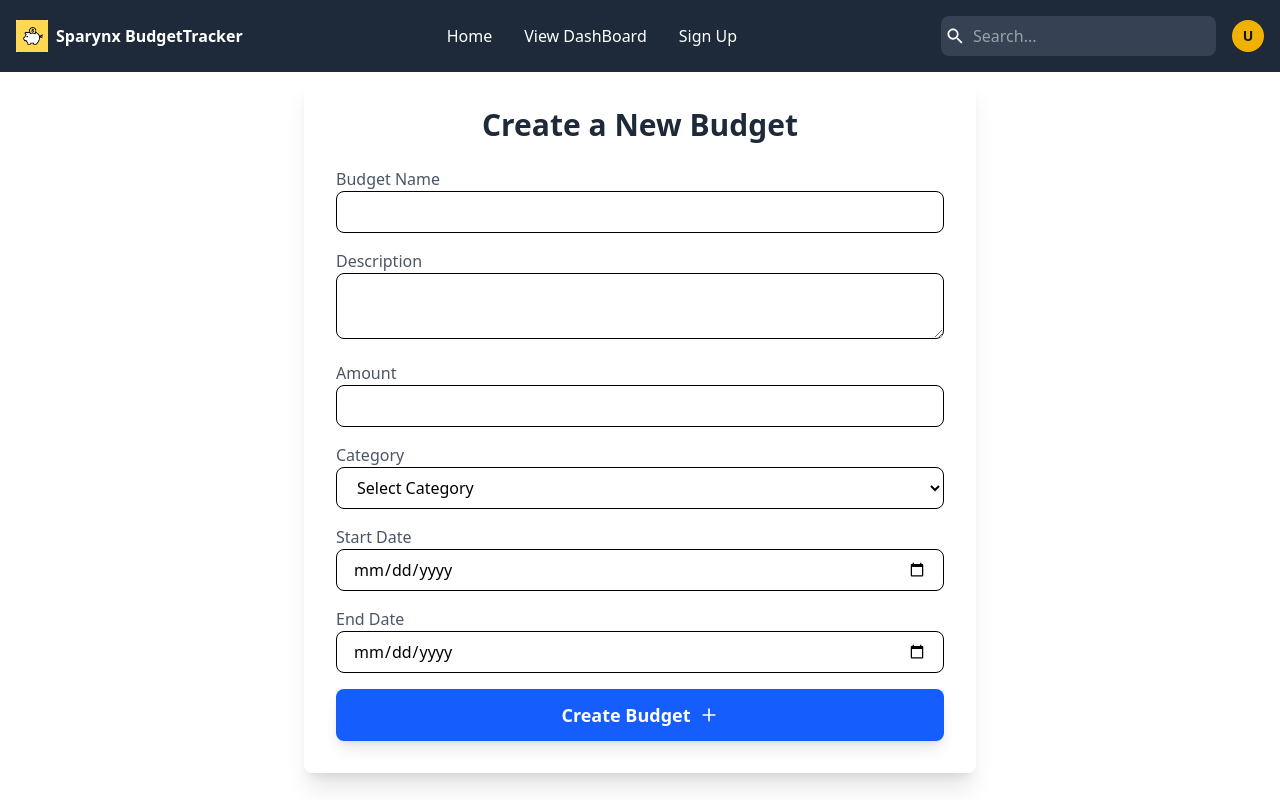
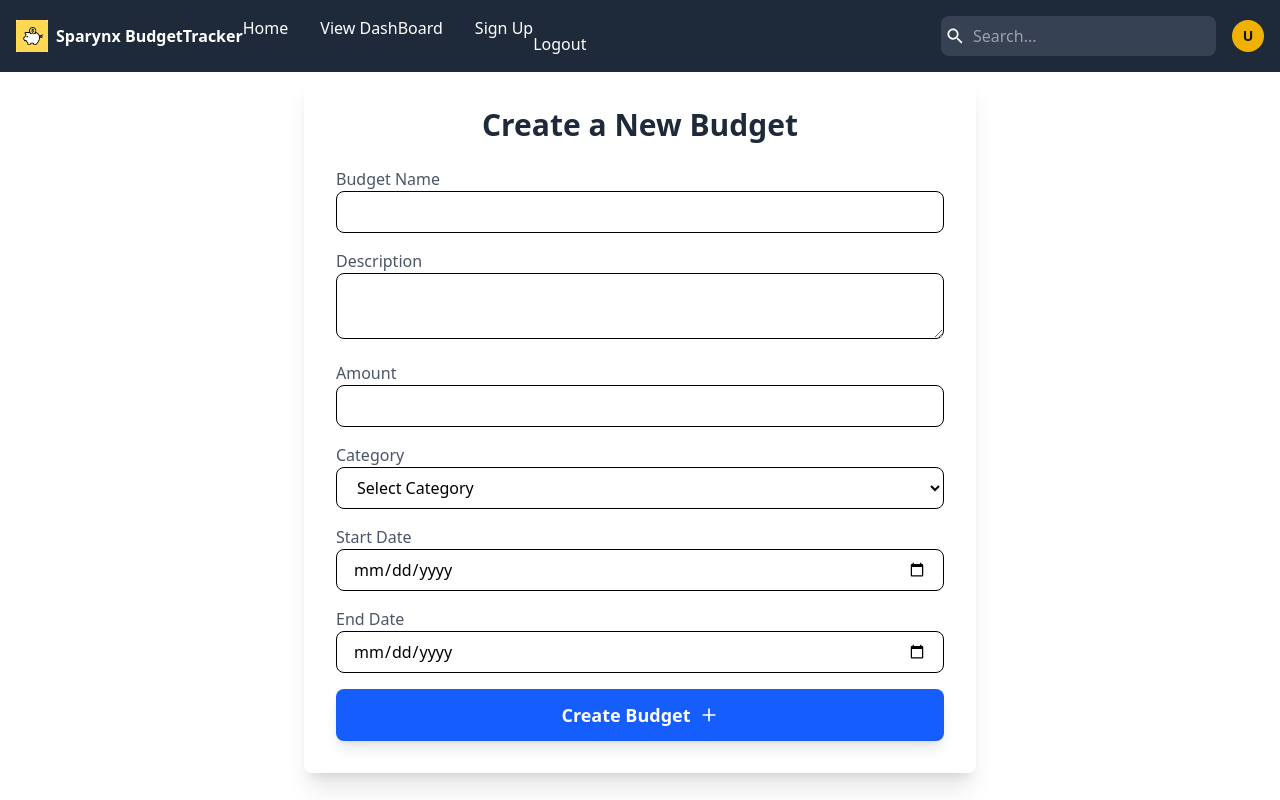
Before and after one commit to sparynx/sparynx-tracker-client, a React (Vite) app: page /newbudgets in a window 1280 px wide. Shown: the top 800 px of the page. Built offline with nearby package versions, Linux system fonts and the light colour scheme; no server answers; sample sign-in values are in the browser's storage.

Commit message:
updated navbar

```diff
--- a/src/components/Navbar.jsx
+++ b/src/components/Navbar.jsx
@@ -15,21 +15,23 @@ const Navbar = () => {
   const [isDropdownOpen, setIsDropdownOpen] = useState(false);
   const [isMenuOpen, setIsMenuOpen] = useState(false);
   const navigate = useNavigate();
-  const { currentUser, logOut } = useAuth();
+  const { currentUser, logOut } = useAuth(); // Get the current user from Firebase Auth
 
   // Function to extract initials from email
   const getInitials = (email) => {
     if (!email) return "";
-    const namePart = email.split("@")[0];
-    const words = namePart.split(/[.\-_]/);
-    return words.map((word) => word.charAt(0).toUpperCase()).join("");
+    const namePart = email.split("@")[0]; // Get the part before "@"
+    const words = namePart.split(/[.\-_]/); // Split by dot, hyphen, or underscore
+    return words.map((word) => word.charAt(0).toUpperCase()).join(""); // Extract initials
   };
 
   const handleLogOut = () => {
+    // Handle logout
+    console.log("Logging out...");
     logOut();
     setIsDropdownOpen(false);
-    setIsMenuOpen(false);
-    navigate("/");
+    setIsMenuOpen(false); // Close mobile menu on logout
+    navigate("/"); // Redirect to Home
   };
 
   return (
@@ -44,25 +46,42 @@ const Navbar = () => {
         </Link>
       </div>
 
-      {/* Mobile Menu Button */}
+      {/* Mobile Menu Button and User Icon */}
       <div className="lg:hidden flex items-center space-x-4">
+        {/* Hamburger Menu Button */}
         <button
           onClick={() => setIsMenuOpen(!isMenuOpen)}
           className="w-8 h-8 flex items-center justify-center"
         >
           {isMenuOpen ? <FaTimes size={24} /> : <FaBars size={24} />}
         </button>
+
+        {/* User Icon (Initials or Login) */}
+        {currentUser ? (
+          <div className="w-8 h-8 flex items-center justify-center rounded-full bg-yellow-500 text-gray-900 font-bold text-sm">
+            {getInitials(currentUser.email)}
+          </div>
+        ) : (
+          <Link to="/signin" className="flex items-center space-x-1 text-white hover:text-gray-600 transition">
+            <HiOutlineUser className="size-6" />
+            <span className="text-sm font-medium">Login</span>
+          </Link>
+        )}
       </div>
 
-      {/* Middle Links (Desktop) */}
-      <div className={`lg:flex flex-1 justify-center ${isMenuOpen ? "flex" : "hidden"} flex-col lg:flex-row lg:static fixed bg-gray-800 lg:bg-transparent w-full lg:w-auto p-4 lg:p-0`}>
-        <ul className="flex flex-col lg:flex-row gap-4 lg:gap-8">
+      {/* Middle Links */}
+      <div
+        className={`${
+          isMenuOpen ? "translate-x-0" : "-translate-x-full"
+        } lg:translate-x-0 lg:flex flex-grow justify-center lg:static fixed lg:bg-transparent bg-gray-800 lg:shadow-none shadow-lg top-16 left-0 right-0 bottom-0 lg:bottom-auto lg:w-auto w-64 p-4 lg:p-0 transition-transform duration-300 ease-in-out`}
+      >
+        <ul className="flex flex-col lg:flex-row gap-4 lg:gap-8 whitespace-nowrap">
           {navbarItems.map((item) => (
             <li key={item.name}>
               <Link
                 to={item.href}
                 className="text-white hover:underline hover:text-gray-400 transition duration-300 ease-in-out"
-                onClick={() => setIsMenuOpen(false)}
+                onClick={() => setIsMenuOpen(false)} // Close menu on click
               >
                 {item.name}
               </Link>
@@ -70,10 +89,10 @@ const Navbar = () => {
           ))}
         </ul>
 
-        {/* Logout Button in Mobile Menu */}
+        {/* Logout Button in Mobile Sidebar */}
         {currentUser && (
           <button
-            className="mt-4 lg:hidden w-full text-left text-white hover:underline hover:text-gray-400 transition duration-300 ease-in-out"
+            className="mt-4 w-full text-left text-white hover:underline hover:text-gray-400 transition duration-300 ease-in-out"
             onClick={handleLogOut}
           >
             Logout
@@ -114,7 +133,7 @@ const Navbar = () => {
                       <Link
                         to="/profile"
                         className="block px-4 py-2 text-sm text-white hover:bg-gray-700"
-                        onClick={() => setIsDropdownOpen(false)}
+                        onClick={() => setIsDropdownOpen(false)} // Close dropdown on click
                       >
                         Profile
                       </Link>
```
